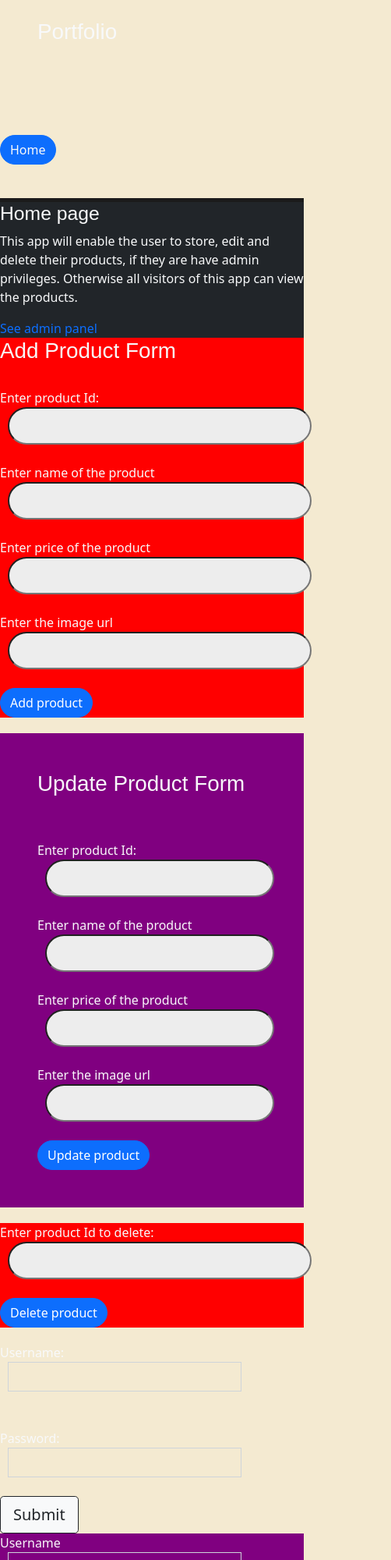
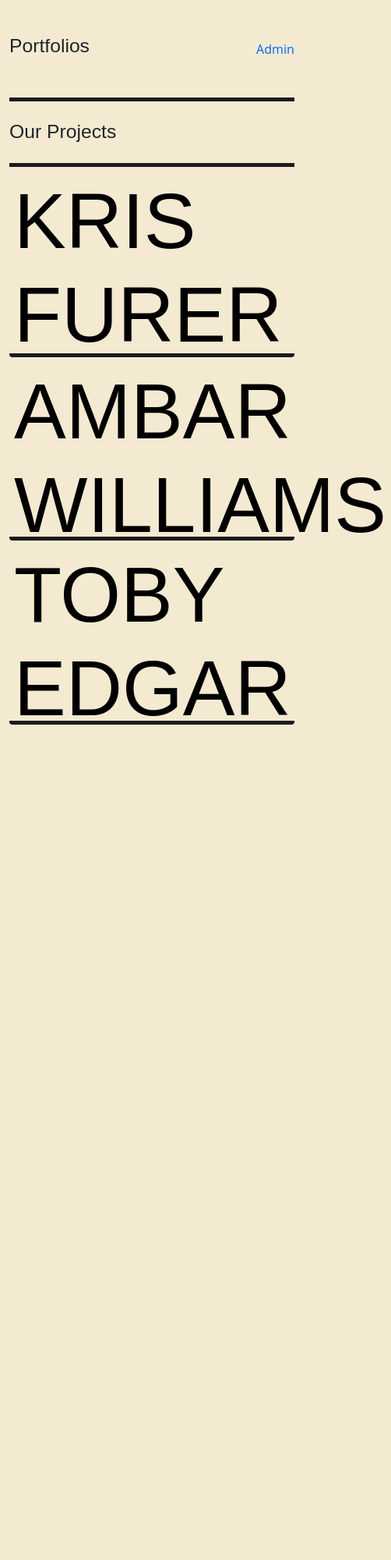
Before and after one commit to toby-edgar/portfolio-app, a website: page frontEnd/index.html in a window 390 px wide. Shown: the top 2000 px of the page at 78% size, 502 px wide, since content can reach past the window. After the commit the page ends 942 px from the top, so only its background shows below. Drawn offline with nearby package versions, Linux system fonts and the light colour scheme.

Commit message:
reafy to go

```diff
--- a/frontEnd/index.html
+++ b/frontEnd/index.html
@@ -5,140 +5,117 @@
   <meta name="viewport" content="width=device-width, initial-scale=1.0">
   <meta http-equiv="X-UA-Compatible" content="ie=edge">
   <link rel="stylesheet" href="../frontEnd/node_modules/bootstrap/dist/css/bootstrap.min.css">
+
+  <!-- Font Awesome -->
+  <link rel="stylesheet" href="https://cdnjs.cloudflare.com/ajax/libs/font-awesome/5.15.4/css/all.min.css" integrity="sha512-1ycn6IcaQQ40/MKBW2W4Rhis/DbILU74C1vSrLJxCq57o941Ym01SwNsOMqvEBFlcgUa6xLiPY/NS5R+E6ztJQ==" crossorigin="anonymous"
+    referrerpolicy="no-referrer" />
+  <!-- custom -->
   <link rel="stylesheet" href="css/style.css">
-
-  <title>Document</title>
+  <title>Home</title>
 </head>
 
-<body>
+<body id="home" class="container-fluid">
+  <!-- nav section -->
+  <nav>
+    <h2 class="text-dark">Portfolios</h2>
+    <a class="admin-btn" href="admin.html">Admin</a>
+  </nav>
 
-  <div class="heading">
-    <h1 class="text-light py-4 px-5 rounded-pill">Portfolio</h1>
+  <!-- Projects-->
+  <div class="home-projects">
+    <h2 class="text-dark my-4">Our Projects</h2>
   </div>
 
-<nav class="mt-5">
-        <button id="home" type="button" name="button" class="btn btn-primary btn-md mr-3 rounded-pill"><a class="text-light"  href="home.html">Home</a></button>
-</nav>
+  <!-- KRIS section -->
+<div class="accordion" id="accordionExample">
+  <div class="accordion-item">
+    <h2 id="headingOne">
 
-  <!-- home page -->
-  <div class="homePage bg-dark" class="py-5 px-5">
-  <h2 class="text-light">Home page</h2>
-  <p class="text-light">This app will enable the user to store, edit and delete their products, if they are have admin privileges. Otherwise all visitors of this app can view the products. </p>
-  <a href="admin.html">See admin panel</a>
+      <button id="accordionBtn" data-bs-toggle="collapse" data-bs-target="#collapseOne" aria-expanded="false" aria-controls="collapseOne">
+        <h1 class="accordion-title mt-2">KRIS FURER</h1>
+      </button>
+    </h2>
+
+    <div id="collapseOne" class="accordion-collapse collapse" aria-labelledby="headingOne" data-bs-parent="#accordionExample">
+      <div class="accordion-body">
+        <div class="about">
+          <h2 class="portfolio-name" id="portfolioName">About Kris</h2>
+          <p>Lorem ipsum dolor sit amet, consectetur adipisicing elit, sed do eiusmod tempor incididunt ut labore et dolore magna aliqua. Ut enim ad minim veniam, quis nostrud. Ut enim ad minim veniam, quis nostrud. incididunt ut labore et dolore magna aliqua. Ut enim ad minim veniam, quis nostrud.</p>
+        </div>
+      <div id="kris" class="project-section">
+
+      </div>
+     </div>
+    </div>
+   </div>
   </div>
 
-  <!-- view page -->
-  <div id="result" class="row">
-  </div>
+   <!-- AMBAR section -->
+<div class="accordion" id="accordionExample">
+  <div class="accordion-item">
+    <h2 class="accordion-header" id="headingOne">
 
-  <!--add a product-->
-    <form class="addProductForm" class=" py-5 px-5">
-      <h1 class="text-light"> Add Product Form </h1> <br>
-      <label class="mr-5 text-light" for="a-productId"> Enter product Id: </label>
-      <input type="text" class="ml-5 rounded-pill" id="a-productId" name="inputId" >
-      <br><br>
+      <button id="accordionBtn" data-bs-toggle="collapse" data-bs-target="#collapseTwo" aria-expanded="false" aria-controls="collapseTwo">
+        <h1 class="accordion-title  mt-2">AMBAR WILLIAMS</h1>
+      </button>
+    </h2>
+    <div id="collapseTwo" class="accordion-collapse collapse" aria-labelledby="headingOne" data-bs-parent="#accordionExample">
+      <div class="accordion-body">
+        <div class="about">
+          <h2 class="portfolio-name">About Ambar</h2>
+          <p>Lorem ipsum dolor sit amet, consectetur adipisicing elit, sed do eiusmod tempor incididunt ut labore et dolore magna aliqua. Ut enim ad minim veniam, quis nostrud.</p>
+        </div>
+        <div id="ambar" class="project-section">
 
-      <label class="mr-4 text-light" for="a-name"> Enter name of the product </label>
-      <input type="text" id="a-name" name="productName" class="rounded-pill">
-      <br><br>
+         </div>
+        </div>
+      </div>
+     </div>
+    </div>
+   </div>
 
-      <label class="mr-4 text-light" for="a-price"> Enter price of the product </label>
-      <input type="number" id="a-price" name="productPrice" class="rounded-pill">
-      <br><br>
+  <!-- TOBY section -->
+<div class="accordion" id="accordionExample">
+  <div class="accordion-item">
+    <h2 class="accordion-header" id="headingOne">
 
-       <label class="mr-5 text-light" for="a-imageurl"> Enter the image url </label>
-      <input type="text" class="ml-5 rounded-pill" id="a-imageurl" name="a-imageurl" >
-      <br><br>
+      <button id="accordionBtn" data-bs-toggle="collapse" data-bs-target="#collapseThree" aria-expanded="false" aria-controls="collapseThree">
+        <h1 class="accordion-title  mt-2">TOBY EDGAR</h1>
+      </button>
+    </h2>
+    <div id="collapseThree" class="accordion-collapse collapse " aria-labelledby="headingOne" data-bs-parent="#accordionExample">
+      <div class="accordion-body">
+        <div class="about">
+          <h2 class="portfolio-name">About Toby</h2>
+          <p>Lorem ipsum dolor sit amet, consectetur adipisicing elit, sed do eiusmod tempor incididunt ut labore et dolore magna aliqua. Ut enim ad minim veniam, quis nostrud.</p>
+        </div>
+        <div id="toby" class="project-section">
 
-      <button id="addProduct" name="productButton" type="submit" class="btn btn-primary rounded-pill">Add product</button>
-    </form>
+         </div>
+        </div>
+      </div>
+     </div>
+    </div>
+   </div>
+  <!-- Project section::::::::::::::::::::::::::::::::::::::::::::::: -->
+  <!-- <div class="admin-proj-section">
+    <div class="admin-proj-header my-5">
+      <h3>Current Projects</h3>
 
-    <!-- Input product details for update -->
-      <div class="inputIdDiv" class="">
-        <form id="productForm" class="py-5 px-5">
-          <h1 class="text-light"> Update Product Form </h1>   <br><br>
-          <label class="mr-5 text-light" for="productId"> Enter product Id: </label>
-          <input type="text" class="ml-5 rounded-pill" id="productId" name="inputId" >
-          <br><br>
-
-          <label class="mr-4 text-light" for="productName"> Enter name of the product </label>
-          <input type="text" id="productName" name="productName" class="rounded-pill">
-          <br><br>
-
-          <label class="mr-4 text-light" for="productPrice"> Enter price of the product </label>
-          <input type="number" id="productPrice" name="productPrice" class="rounded-pill">
-          <br><br>
-
-          <label class="mr-5 text-light" for="imageurl"> Enter the image url </label>
-         <input type="text" class="ml-5 rounded-pill" id="imageurl" name="imageurl" >
-         <br><br>
-
-          <button id="updateProduct" name="productButton" type="submit" class="btn btn-primary rounded-pill">Update product</button>
-        </form>
-      </div>
-
-      <!-- Delete a product -->
-      <form class="delForm" class="py-5 px-5">
-        <label class="mr-5 text-light" for="delProductId"> Enter product Id to delete: </label>
-        <input type="text" class="ml-5 rounded-pill" id="delProductId" name="inputId" >
-        <br><br>
-          <button id="deleteProduct" name="productButton" type="submit" class="btn btn-primary rounded-pill">Delete product</button>
-      </form>
+      <a class="my-btn" href="admin.html">Create New Project</a>
+    </div> -->
+    <!-- List of projects begins -->
+    <!-- <div id="projectList" class='my-5'> -->
+      <!-- Projects injected here -->
+    <!-- </div>
+  </div> -->
 
 
 
-  <!-- admin page -->
-  <div class="adminPage" class="py-5 px-5">
-    <button id="login" class="btn btn-sm" type="button" name="button">Login</button>
-    <button id="logout" class="btn btn-sm" type="button" name="button">Logout</button>
-
-    <button id="register"class="btn btn-sm" type="button" name="button">Register</button>
-  </div>
-
-  <!-- login form -->
-  <form class="loginForm" class="py-5 px-5 my-4 rounded-pill">
-    <label for="username" class="text-light"> Username: </label>
-    <input type="text" id="username" name="username" class="form-control" value="">
-    <br> <br>
-    <label for="password" class="text-light"> Password: </label>
-    <input type="password" name="password" id="password" class="form-control" value="">
-
-    <button id="submit" name="button" type="submit" class="btn bg-light text-dark btn-lg btn-dark mt-4"> Submit </button>
-  </form>
-
-  <!-- Register Form -->
-  <!-- <form action="/loginUser" method="post"> -->
-    <form class="registerForm" class="py-5 px-5 mt-4">
-      <div class="form-group text-light">
-        <label for="r-username">Username</label>
-        <input type="text" name="r-username" class="form-control" id="r-username" aria-describedby="emailHelp">
-
-      </div>
-      <div class="form-group text-light">
-        <label for="r-email">Email</label>
-        <input type="email" autocomplete="new-password" name="r-email" class="form-control" id="r-email">
-      </div>
-      <div class="form-group text-light">
-        <label for="r-password">Password</label>
-        <input type="password" autocomplete="new-password" name="r-password" class="form-control" id="r-password">
-      </div>
-      <div class="form-group form-check">
-        <input type="checkbox" class="form-check-input" id="exampleCheck1">
-        <label class="form-check-label text-light" for="exampleCheck1">Check me out</label>
-      </div>
-        <button id="r-submit" name="r-button" type="button" class="btn btn-primary">Submit</button>
-    </form>
-
-
+  <!--Scripts -->
   <script src="../frontEnd/node_modules/jquery/dist/jquery.min.js">
   </script>
-  <script src="../frontEnd/node_modules/bootstrap/dist/js/bootstrap.bundle.min.js">
-  </script>
-  <!-- <script src="js/config.js">
-  </script> -->
-  <script src="js/script.js">
-  </script>
-  <!-- // <script src="js/script2.js"> -->
-
+  <script src="../frontEnd/node_modules/bootstrap/dist/js/bootstrap.bundle.min.js"></script>
+  <script src="js/script.js"></script>
 </body>
 </html>
```
Also changed, not shown: frontEnd/home.html (deleted, +0 -121 lines).
